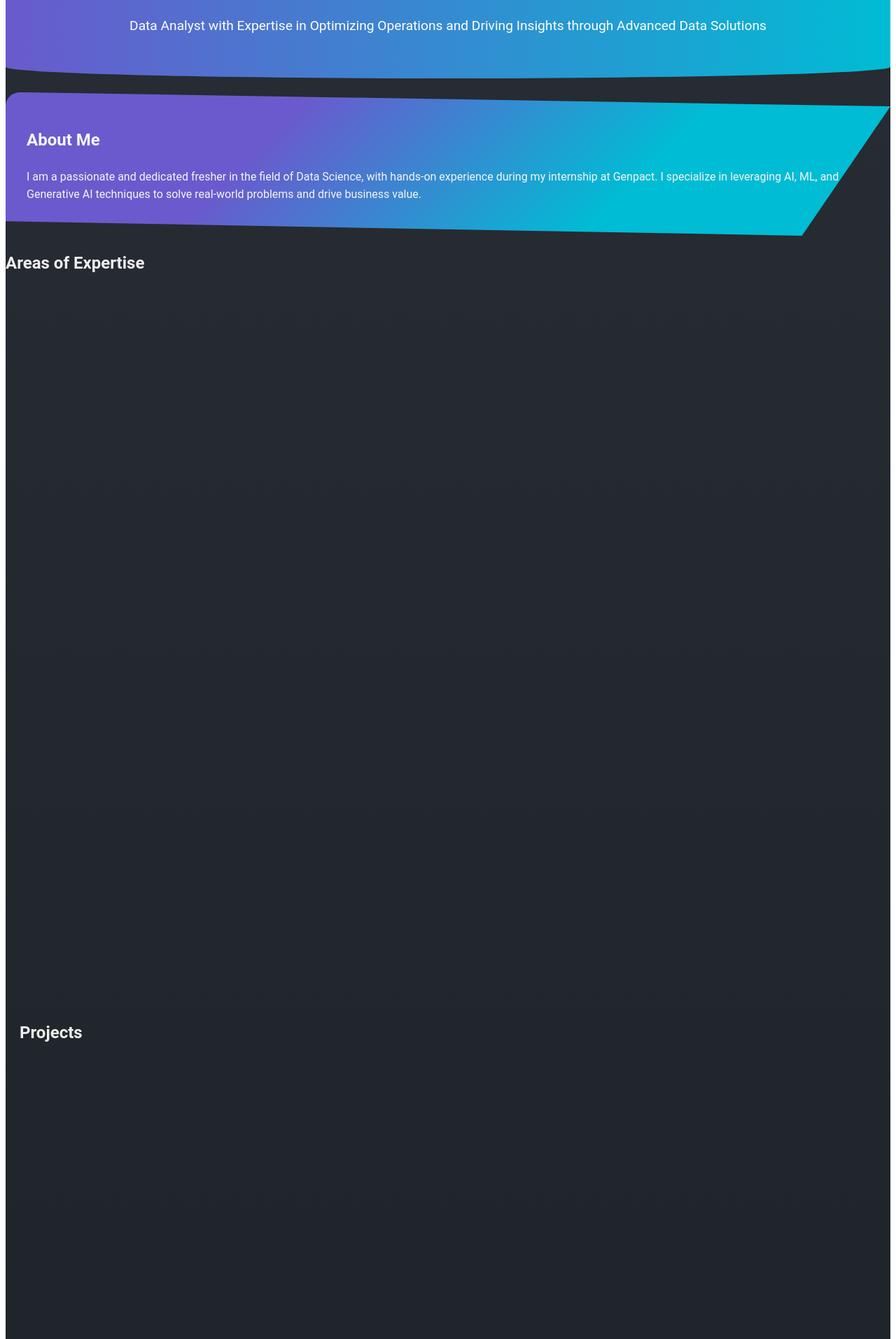
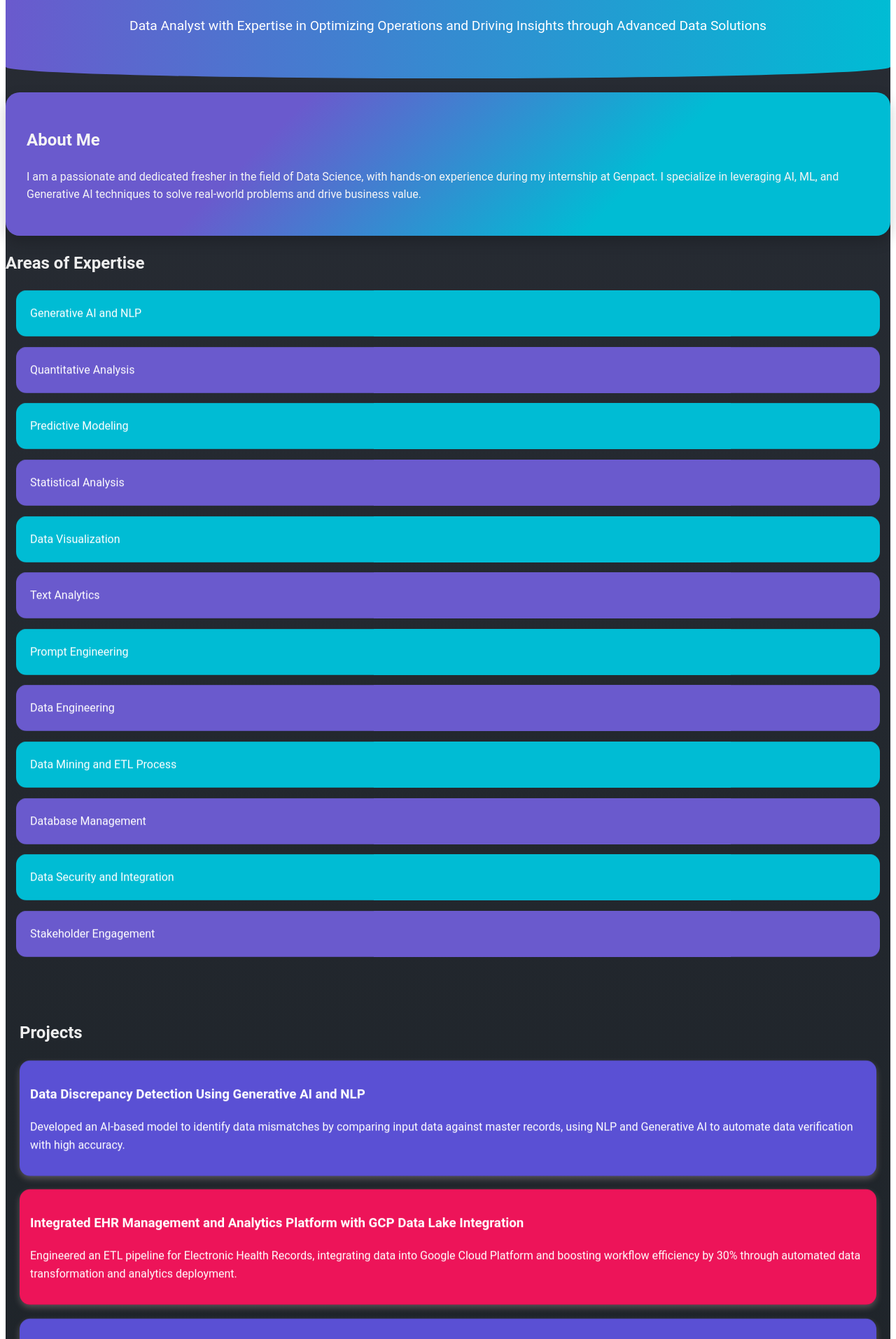
Before and after one commit to itspranavnow/my_portfolio, a React (Create React App) app: page / in a window 1280 px wide. Shown: the part 126-2040 px from the top of the page at 70% size. Built offline with nearby package versions, Linux system fonts and the light colour scheme.

Commit message:
updated the CSS and JS files for scroll-triggered effect

```diff
--- a/src/App.css
+++ b/src/App.css
@@ -39,10 +39,21 @@
   padding: 30px;
   margin: 20px auto;
   border-radius: 20px;
-  clip-path: polygon(0 0, 100% 10%, 90% 100%, 0% 90%);
+  clip-path: decagon(0 0, 100% 10%, 90% 100%, 0% 90%);
   box-shadow: 0 8px 20px rgba(0, 0, 0, 0.2);
   color: #f5f5f5;
   transition: all 0.5s ease;
+}
+
+.dynamic-shape.section-scroll-trigger {
+  opacity: 0;
+  transform: translateY(50px);
+  transition: opacity 0.5s ease, transform 0.5s ease;
+}
+
+.dynamic-shape.section-scroll-trigger.visible {
+  opacity: 1;
+  transform: translateY(0);
 }
 
 .parallax {
@@ -63,7 +74,7 @@
   padding: 15px;
   border-radius: 15px;
   min-width: 250px;
-  box-shadow: 0 4px 10px rgba(0, 0, 0, 0.3);
+  box-shadow: 0 4px 10px rgba(221, 197, 197, 0.3);
   color: #fff;
   margin: 20px 0;
   opacity: 0;
@@ -78,7 +89,7 @@
 }
 
 .project-item:nth-child(even) {
-  background-color: rgba(106, 255, 92, 0.8);
+  background-color: rgba(239, 21, 90, 0.991);
 }
 
 .project-item.visible {
--- a/src/App.js
+++ b/src/App.js
@@ -1,7 +1,30 @@
-import React from 'react';
+import React, { useEffect } from 'react';
 import './App.css';
 
 const App = () => {
+  useEffect(() => {
+    const handleScrollAnimations = () => {
+      const elements = document.querySelectorAll('.section-scroll-trigger');
+      const observer = new IntersectionObserver(
+        (entries) => {
+          entries.forEach((entry) => {
+            if (entry.isIntersecting) {
+              entry.target.classList.add('visible');
+            } else {
+              entry.target.classList.remove('visible');
+            }
+          });
+        },
+        { threshold: 0.2 } // Trigger when 20% of the element is visible
+      );
+
+      elements.forEach((el) => observer.observe(el));
+      return () => observer.disconnect(); // Cleanup observer
+    };
+
+    handleScrollAnimations();
+  }, []);
+
   return (
     <div className="app-container">
       {/* Header Section */}
@@ -13,27 +36,37 @@ const App = () => {
       </header>
 
       {/* About Section */}
-      <section className="about dynamic-shape">
+      <section className="about dynamic-shape section-scroll-trigger">
         <h2>About Me</h2>
-        <p>I am a passionate and dedicated fresher in the field of Data Science, with hands-on experience during my internship at Genpact. I specialize in leveraging AI, ML, and Generative AI techniques to solve real-world problems and drive business value.</p>
+        <p>
+          I am a passionate and dedicated fresher in the field of Data Science, with hands-on experience during my
+          internship at Genpact. I specialize in leveraging AI, ML, and Generative AI techniques to solve real-world
+          problems and drive business value.
+        </p>
       </section>
 
       {/* Areas of Expertise Section */}
       <section className="expertise-section">
         <h2>Areas of Expertise</h2>
         <div className="expertise-grid">
-          <div className="expertise-item">Generative AI and NLP</div>
-          <div className="expertise-item">Quantitative Analysis</div>
-          <div className="expertise-item">Predictive Modeling</div>
-          <div className="expertise-item">Statistical Analysis</div>
-          <div className="expertise-item">Data Visualization</div>
-          <div className="expertise-item">Text Analytics</div>
-          <div className="expertise-item">Prompt Engineering</div>
-          <div className="expertise-item">Data Engineering</div>
-          <div className="expertise-item">Data Mining and ETL Process</div>
-          <div className="expertise-item">Database Management</div>
-          <div className="expertise-item">Data Security and Integration</div>
-          <div className="expertise-item">Stakeholder Engagement</div>
+          {[
+            'Generative AI and NLP',
+            'Quantitative Analysis',
+            'Predictive Modeling',
+            'Statistical Analysis',
+            'Data Visualization',
+            'Text Analytics',
+            'Prompt Engineering',
+            'Data Engineering',
+            'Data Mining and ETL Process',
+            'Database Management',
+            'Data Security and Integration',
+            'Stakeholder Engagement',
+          ].map((expertise, index) => (
+            <div key={index} className="expertise-item section-scroll-trigger">
+              {expertise}
+            </div>
+          ))}
         </div>
       </section>
 
@@ -41,29 +74,43 @@ const App = () => {
       <section className="projects">
         <h2>Projects</h2>
         <div className="project-container">
-          <div className="project-item project1">
-            <h3>Data Discrepancy Detection Using Generative AI and NLP</h3>
-            <p>Developed an AI-based model to identify data mismatches by comparing input data against master records, using NLP and Generative AI to automate data verification with high accuracy.</p>
-          </div>
-          <div className="project-item project2">
-            <h3>Integrated EHR Management and Analytics Platform with GCP Data Lake Integration</h3>
-            <p>Engineered an ETL pipeline for Electronic Health Records, integrating data into Google Cloud Platform and boosting workflow efficiency by 30% through automated data transformation and analytics deployment.</p>
-          </div>
-          <div className="project-item project3">
-            <h3>Real-Time Customer Feedback and Tipping System for Restaurant Staff</h3>
-            <p>Designed a web-based system allowing customers to tip and rate waiters directly, implementing role-based access for confidentiality and real-time rating-based incentives.</p>
-          </div>
-          <div className="project-item project4">
-            <h3>In Progress: URL Threat Detection and Safety Indicator Extension</h3>
-            <p>Currently building a browser extension that analyses URLs in real-time to provide instant safety indicators, incorporating machine learning and NLP techniques to enhance browsing security.</p>
-          </div>
+          {[
+            {
+              title: 'Data Discrepancy Detection Using Generative AI and NLP',
+              description:
+                'Developed an AI-based model to identify data mismatches by comparing input data against master records, using NLP and Generative AI to automate data verification with high accuracy.',
+            },
+            {
+              title: 'Integrated EHR Management and Analytics Platform with GCP Data Lake Integration',
+              description:
+                'Engineered an ETL pipeline for Electronic Health Records, integrating data into Google Cloud Platform and boosting workflow efficiency by 30% through automated data transformation and analytics deployment.',
+            },
+            {
+              title: 'Real-Time Customer Feedback and Tipping System for Restaurant Staff',
+              description:
+                'Designed a web-based system allowing customers to tip and rate waiters directly, implementing role-based access for confidentiality and real-time rating-based incentives.',
+            },
+            {
+              title: 'In Progress: URL Threat Detection and Safety Indicator Extension',
+              description:
+                'Currently building a browser extension that analyses URLs in real-time to provide instant safety indicators, incorporating machine learning and NLP techniques to enhance browsing security.',
+            },
+          ].map((project, index) => (
+            <div key={index} className="project-item section-scroll-trigger">
+              <h3>{project.title}</h3>
+              <p>{project.description}</p>
+            </div>
+          ))}
         </div>
       </section>
 
       {/* Footer Section */}
       <footer className="footer">
         <p>&copy; 2025 Pranav Reddy Sandannagari. All rights reserved.</p>
-        <p>Email: reddypranav2311@gmail.com | LinkedIn: <a href="https://www.linkedin.com/in/pranav-reddy-6a05961b0">Pranav Reddy</a></p>
+        <p>
+          Email: reddypranav2311@gmail.com | LinkedIn:{' '}
+          <a href="https://www.linkedin.com/in/pranav-reddy-6a05961b0">Pranav Reddy</a>
+        </p>
       </footer>
     </div>
   );
```
